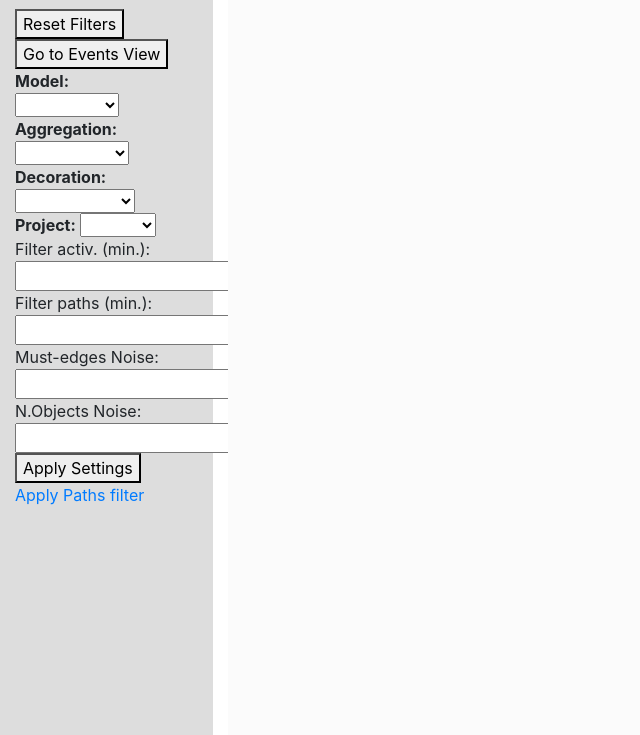
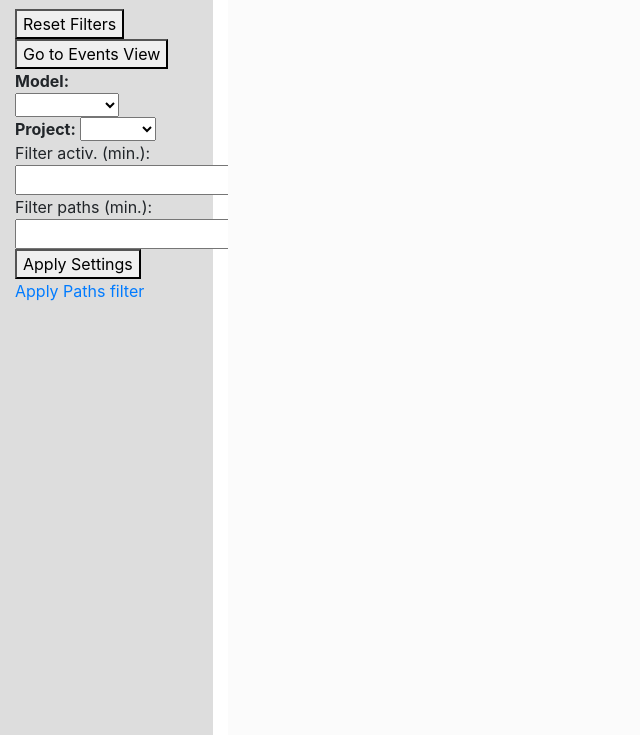
Before and after one commit to Javert899/pm4py-mdl, a Flask app: template templates/process_view.html in a window 1280 px wide. Shown: the part 65-800 px from the top of the page, without its empty margins (0-640 px from the left). Run offline with Flask 2, Linux system fonts and the light colour scheme; the template is opened without the code that fills it, so the values that code supplies are empty; parts of the project's set-up code (start-up, migrations or seed data) failed here and were passed over.

Commit message:
revised process view

```diff
--- a/main.py
+++ b/main.py
@@ -344,6 +344,7 @@ def main():
         Shared.logs["o2c"] = Process("o2c", "example_logs/mdl/o2c_red.mdl", Shared.logs)
         Shared.logs["runningexample"] = Process("runningexample", "example_logs/mdl/mdl-running-example.mdl",
                                                 Shared.logs)
+        Shared.logs["orders"] = Process("orders", "example_logs/mdl/order_management.mdl", Shared.logs)
     elif defaults.CONFIGURATION == 2:
         Shared.logs["bkpf"] = Process("bkpf", "sap/bkpf_bseg.mdl", Shared.logs)
         Shared.logs["cdhdr"] = Process("cdhdr", "sap/sap_withTrial.mdl", Shared.logs)
--- a/pm4pymdl/visualization/mvp/gen_framework4/visualizer.py
+++ b/pm4pymdl/visualization/mvp/gen_framework4/visualizer.py
@@ -72,12 +72,13 @@ def apply(model, measure="frequency", freq="events", classifier="activity", proj
     act_nodes = {}
     ordered_activities = sorted(model["activities"])
     for act in ordered_activities:
-        act_nodes[act] = str(uuid.uuid4())
         fr_ev = model["activities"][act]["events"]
         fr_obj = model["activities"][act]["objects"]
         fr_eo = model["activities"][act]["eo"]
 
         if fr_ev > min_act_freq:
+            act_nodes[act] = str(uuid.uuid4())
+
             viz.node(act_nodes[act], label=act+"\nE=%d,UO=%d,TO=%d" % (fr_ev, fr_obj, fr_eo), shape="box", penwidth="2", fontsize="27", fontweight="bold")
 
             for index, tk in enumerate(types_keys):
--- a/templates/process_view.html
+++ b/templates/process_view.html
@@ -43,7 +43,7 @@
                   <option value="combined">Combined Classifier</option>
               </select>
           </div>
-          <div>
+          <div style="display: none">
               <b>Aggregation:</b>
               <select id="aggregation_measure" name="aggregation_measure">
                   <option value="events">Events</option>
@@ -52,7 +52,7 @@
                   <option value="semantics">Semantics</option>
               </select>
           </div>
-          <div>
+          <div style="display: none">
               <b>Decoration:</b>
               <select id="decoration_measure" name="decoration_measure">
                   <option value="frequency">Frequency</option>
@@ -75,11 +75,11 @@
               Filter paths (min.):<br />
               <input type="text" id="min_paths_count" />
           </div>
-          <div>
+          <div style="display: none">
               Must-edges Noise:<br />
               <input type="text" id="noise_must" />
           </div>
-          <div>
+          <div style="display: none">
               N.Objects Noise:<br />
               <input type="text" id="noise_objects" />
           </div>
```
